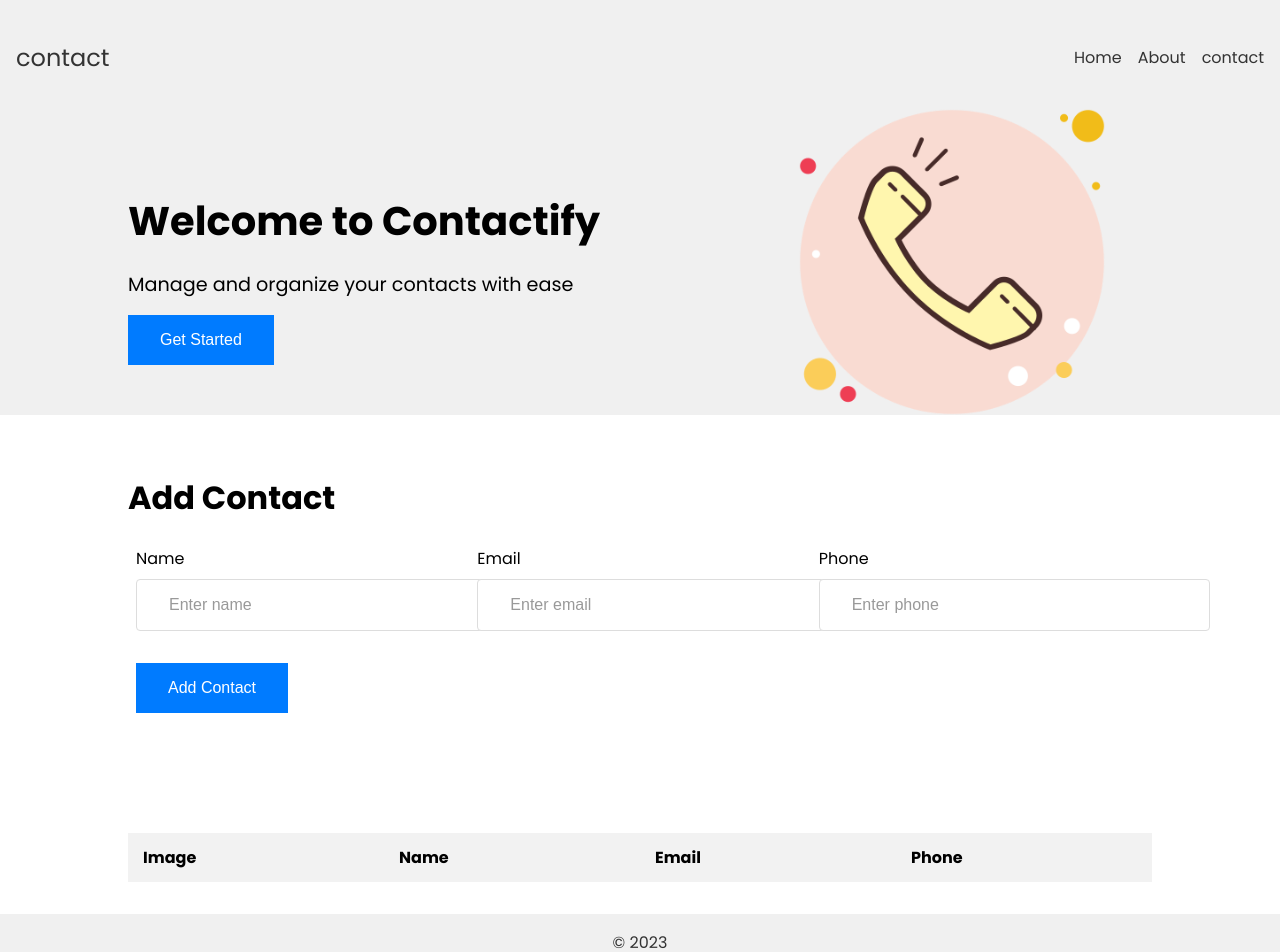
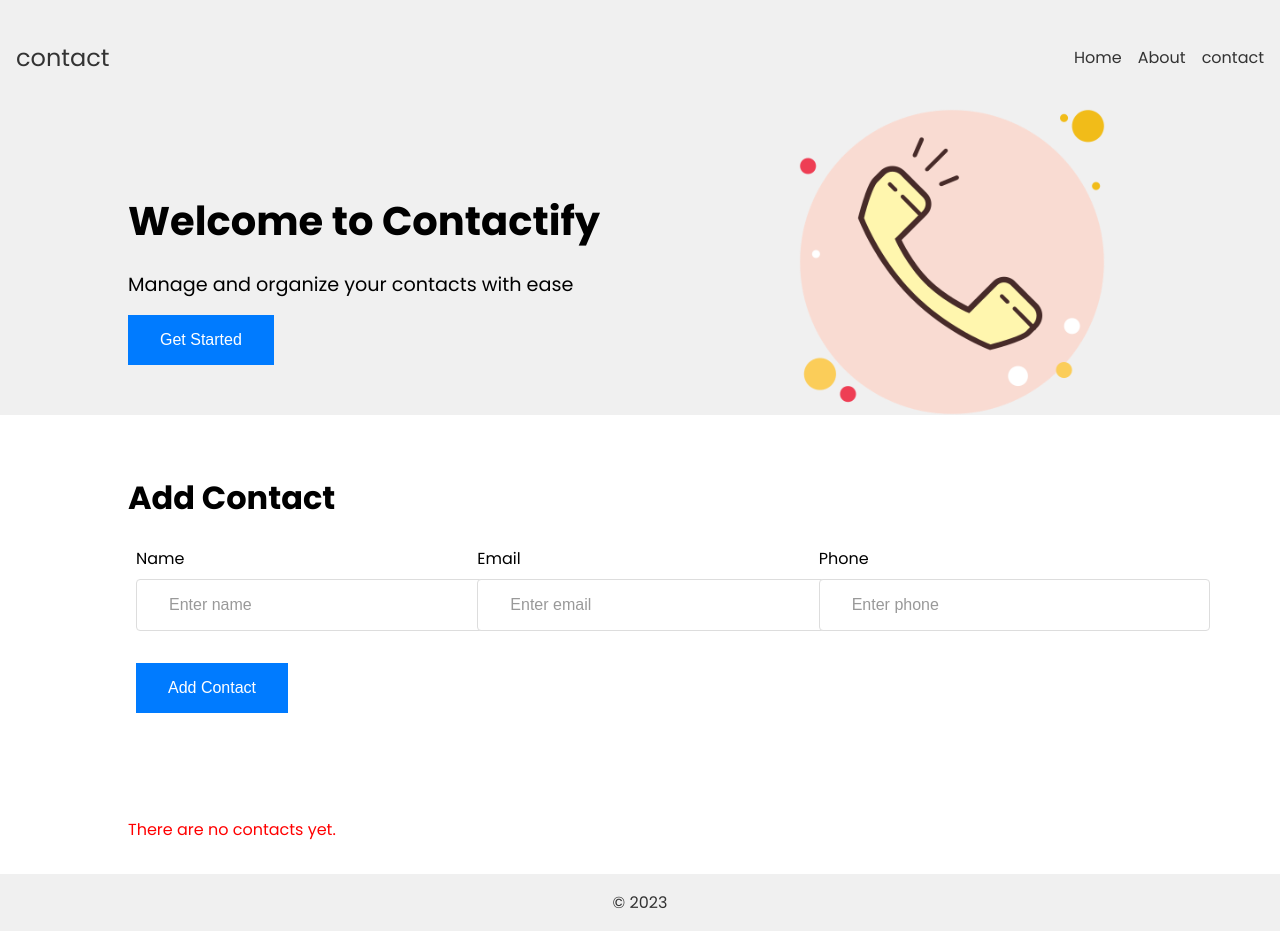
Before and after one commit to FREDVUNI/contactify, a React (Create React App) app: page / in a window 1280 px wide. Shown: the top 952 px of the page. After the commit the page ends 931 px from the top, so only its background shows below. Built offline with nearby package versions, Linux system fonts and the light colour scheme.

Commit message:
add exception for when there's no contacts

```diff
--- a/src/components/Contacts.jsx
+++ b/src/components/Contacts.jsx
@@ -7,6 +7,7 @@ const Contacts = () => {
   const { state } = useContext(ContactsContext);
   return (
     <div className="add-contact">
+      {state.length > 0 ? (
         <table className="contacts-table">
           <thead>
             <tr>
@@ -22,6 +23,9 @@ const Contacts = () => {
             ))}
           </tbody>
         </table>
+      ) : (
+        <span className="text-danger">There are no contacts yet.</span>
+      )}
     </div>
   );
 };
```
Lines whose indentation alone changed are shown as unchanged.
